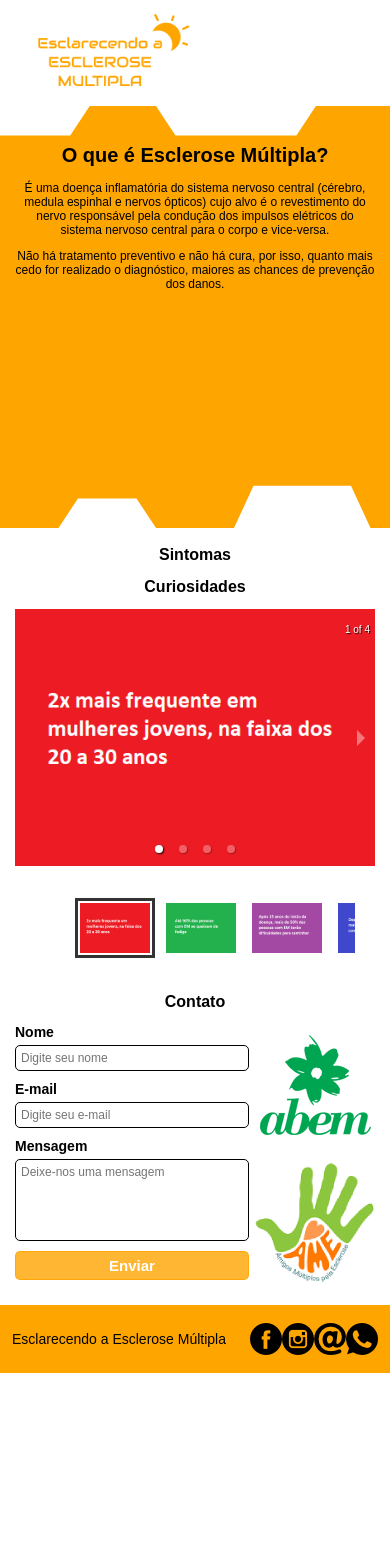
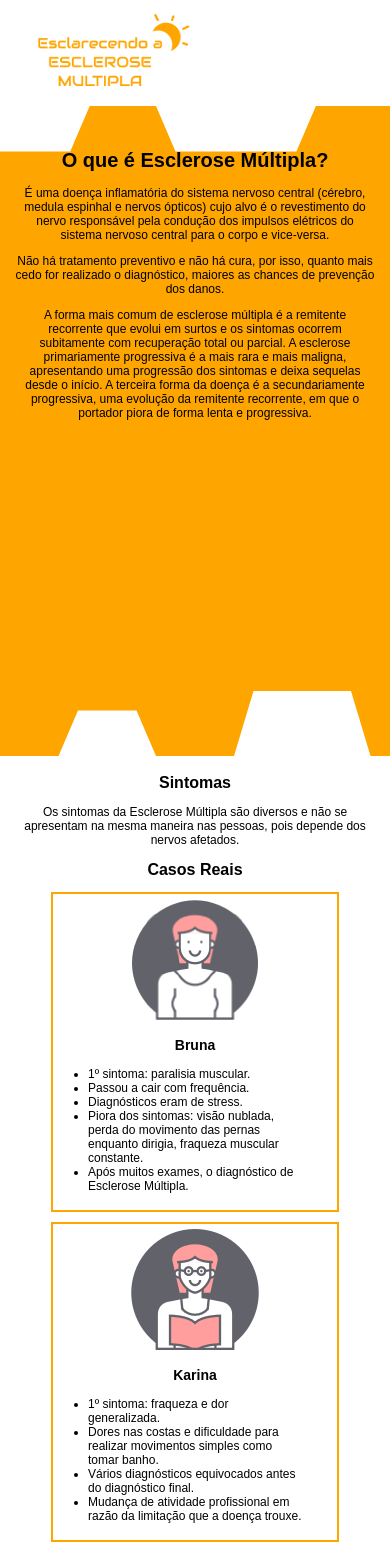
Before and after one commit to fesanto/projeto_final, a React (Create React App) app in the folder my-app/: page / in a window 390 px wide. Shown: the top 1565 px of the page. Before the commit the page ends 1373 px from the top, so only its background shows below. Built offline with nearby package versions, Linux system fonts and the light colour scheme.

Commit message:
mobile first quase finalizado, ainda sem menu hamburguer

```diff
--- a/my-app/src/components/carousel/carousel.js
+++ b/my-app/src/components/carousel/carousel.js
@@ -9,10 +9,10 @@ import curiosidade3 from './c3.png'
 import curiosidade4 from './c4.png'
 
 
-class DemoCarousel extends React.Component {
+class Carrossel extends React.Component {
     render() {
         return (
-            <Carousel>
+            <Carousel showThumbs={false}>
                 <div>
                     <img src={curiosidade1} />
                 </div>
@@ -30,4 +30,4 @@ class DemoCarousel extends React.Component {
     }
 };
 
-export default DemoCarousel
+export default Carrossel
--- a/my-app/src/components/footer/footer.css
+++ b/my-app/src/components/footer/footer.css
@@ -1,9 +1,13 @@
 .footer{
     background-color: rgb(255, 165, 0);
-    justify-content: space-around;
     width: 100%;
     height: auto;
-    display: flex;
+
+}
+
+.footer__div{
+    justify-content: space-around;
+        display: flex;
     padding: 12px 0;
 }
 
@@ -15,3 +19,7 @@
     align-items: center;
     display: flex;
 }
+
+.footer__redes a{
+    padding-right: 3px;
+}
--- a/my-app/src/components/footer/footer.js
+++ b/my-app/src/components/footer/footer.js
@@ -10,31 +10,41 @@ const Footer = ( ) => {
     return (
 
         <footer className='footer'>
-            {/* <Container> */}
+            <Container>
+            <div className='footer__div'>
             <p>Esclarecendo a Esclerose Múltipla</p>
             <div className='footer__redes'>
+                <a href="#">
                     <img
                         className='footer__redes-fb'
                         src={redesFb}
                         alt='logo Facebook redondo preto'
                     />
+                </a>
+                <a href="#">
                     <img
                         className='footer__redes-inst'
                         src={redesInst}
                         alt='logo Instagram redondo preto'
                     />
+                </a>
+                <a href="#">
                     <img
                         className='footer__redes-email'
                         src={redesEmail}
                         alt='imagem do arroba preto'
                     />
+                </a>
+                <a href="#">
                     <img
                         className='footer__redes-whats'
                         src={redesWhats}
                         alt='logo WhatsApp redondo preto'
                     />
+                </a>
             </div>
-            {/* </Container> */}
+            </div>
+            </Container>
         </footer>
 
     );
--- a/my-app/src/components/main/main.css
+++ b/my-app/src/components/main/main.css
@@ -2,8 +2,8 @@
 .header{
     background-color: rgb(255, 165, 0);
     background-size: cover;
-    height: 50vh;
-    padding: 25px 15px;
+    height: 77vh;
+    padding: 30px 15px;
     background-position: center;
     -webkit-clip-path: polygon(0 7%, 18% 7%, 23% 0, 40% 0, 45% 7%, 76% 7%, 81% 0, 100% 0, 100% 100%, 95% 100%, 90% 90%, 65% 90%,  60% 100%, 40% 100%, 35% 93%, 20% 93%, 15% 100%, 0 100%);
     clip-path: polygon(0 7%, 18% 7%, 23% 0, 40% 0, 45% 7%, 76% 7%, 81% 0, 100% 0, 100% 100%, 95% 100%, 90% 90%, 65% 90%, 60% 100%, 40% 100%, 35% 93%, 20% 93%, 15% 100%, 0 100%);
@@ -14,12 +14,42 @@
 }
 
 .sintomas h2,
+.casos-reais h2,
 .curiosidades h2,
 .contato h2{
     font-size: 16px;
 }
 
-.contato__x{
+.sintomas td{
+    font-weight: bold;
+    text-transform: uppercase;
+}
+
+.casos-reais__div{
+    display: flex;
+    flex-direction: column;
+    align-items: center;
+}
+
+.casos-reais__div-1,
+.casos-reais__div-2{
+    border: 2px solid rgb(255, 165, 0);
+    width: 80%;
+    padding: 5px;
+    margin-bottom: 10px;
+}
+
+.casos-reais h3{
+    font-size: 14px;
+}
+
+.casos-reais__div-1 ul,
+.casos-reais__div-2 ul{
+    padding: 0 30px;
+    text-align: left;
+}
+
+.contato__div{
     display: flex;
 }
 
--- a/my-app/src/components/main/main.js
+++ b/my-app/src/components/main/main.js
@@ -1,7 +1,9 @@
 import React from 'react'
+import bruna from './woman-1.png'
+import karina from './woman-2.png'
 import abem from './abem.png'
 import ame from './ame.png'
-import DemoCarousel from '../carousel'
+import Carrossel from '../carousel'
 import Container from '../container'
 import Label from '../label'
 import Input from '../input'
@@ -11,7 +13,7 @@ import './main.css'
 const Main = (props) => {
     return (
         <React.Fragment>
-            <header className="header">
+            <header id="header" className="header">
                 <h1>O que é Esclerose Múltipla?</h1>
                 <p>É uma doença inflamatória do sistema nervoso central (cérebro, medula espinhal e nervos ópticos) cujo
                     alvo é
@@ -20,21 +22,51 @@ const Main = (props) => {
                 o corpo e vice-versa.</p>
                 <p>Não há tratamento preventivo e não há cura, por isso, quanto mais cedo for realizado o diagnóstico,
                 maiores as chances de prevenção dos danos.</p>
+                <p>A forma mais comum de esclerose múltipla é a remitente recorrente que evolui em surtos e os sintomas ocorrem subitamente com recuperação total ou parcial. A esclerose primariamente progressiva é a mais rara e mais maligna, apresentando uma progressão dos sintomas e deixa sequelas desde o início. A terceira forma da doença é a secundariamente progressiva, uma evolução da remitente recorrente, em que o portador piora de forma lenta e progressiva.</p>
             </header>
 
             <Container>
-                <section className="sintomas">
+                <section id="sintomas" className="sintomas">
                     <h2>Sintomas</h2>
+                    <p>Os sintomas da Esclerose Múltipla são diversos e não se apresentam na mesma maneira nas pessoas, pois depende dos nervos afetados. </p>
                 </section>
 
-                <section className="curiosidades">
-                    <h2>Curiosidades</h2>
-                    <DemoCarousel/>
+                <section id="casos-reais" className="casos-reais">
+                    <h2>Casos Reais</h2>
+                    <div className="casos-reais__div">
+                        <div className="casos-reais__div-1">
+                            <img src={bruna} />
+                            <h3>Bruna</h3>
+                            <ul>
+                                <li>1º sintoma: paralisia muscular.</li>
+                                <li>Passou a cair com frequência. </li>
+                                <li>Diagnósticos eram de stress.</li>
+                                <li>Piora dos sintomas: visão nublada, perda do movimento das pernas enquanto dirigia, fraqueza muscular constante.</li>
+                                <li>Após muitos exames, o diagnóstico de Esclerose Múltipla.</li>
+                            </ul>
+                        </div>
+
+                        <div className="casos-reais__div-2">
+                            <img src={karina} />
+                            <h3>Karina</h3>
+                            <ul>
+                                <li>1º sintoma:  fraqueza e dor generalizada.</li>
+                                <li>Dores nas costas e dificuldade para realizar movimentos simples como tomar banho. </li>
+                                <li>Vários diagnósticos equivocados antes do diagnóstico final.</li>
+                                <li>Mudança de atividade profissional em razão da limitação que a doença trouxe.</li>
+                            </ul>
+                        </div>
+                    </div>
                 </section>
 
-                <section className='contato'>
+                <section id="curiosidades" className="curiosidades">
+                    <h2>Curiosidades</h2>
+                    <Carrossel />
+                </section>
+
+                <section id="contatp" className='contato'>
                     <h2>Contato</h2>
-                    <div className="contato__x">
+                    <div className="contato__div">
                         <div className="contato__form">
                             <Label htmlFor='name'>Nome</Label>
                             <Input id='name' type='text' placeholder='Digite seu nome' />
--- /dev/null
+++ b/my-app/src/components/navbar/menu/index.js
@@ -0,0 +1,3 @@
+import Menu from './menu'
+
+export default Menu
--- /dev/null
+++ b/my-app/src/components/navbar/menu/menu.css
@@ -0,0 +1,129 @@
+/*nav bar MENU BURGUER */
+.container {
+  display: none;
+  cursor: pointer;
+}
+  @media (max-width: 800px){
+  .navbar{
+    justify-content: start;
+    padding: 1em;
+  }
+  .container {
+    display: inline-block;
+  }
+  .menu-list{
+    display:none;
+  }
+  .navbar-logo {
+   position: absolute;
+   left: 40em;
+  }
+  #menuToggle{
+    display: block;
+    position: relative;
+    z-index: 1;
+    -webkit-user-select: none;
+    user-select: none;
+  }
+  #menuToggle input{
+    display: block;
+    width: 40px;
+    height: 32px;
+    position: absolute;
+    top: -7px;
+    left: -5px;
+    cursor: pointer;
+    opacity: 0; /* esconde o input falso */
+    z-index: 2;
+    -webkit-touch-callout: none;
+  }
+  #menuToggle span {
+    display: block;
+    width: 33px;
+    height: 4px;
+    margin-bottom: 5px;
+    position: relative;
+    background: #0e0d0d;
+    border-radius: 3px;
+    z-index: 1;
+    transform-origin: 4px 0px;
+    transition: transform 0.5s cubic-bezier(0.77,0.2,0.05,1.0),
+                background 0.5s cubic-bezier(0.77,0.2,0.05,1.0),
+                opacity 0.55s ease;
+  }
+  #menuToggle input:checked ~ span{
+    opacity: 1;
+    transform: rotate(45deg) translate(-1px, -2px);
+    background: #232323;
+  }
+  #menuToggle input:checked ~ span:nth-last-child(3){
+    opacity: 0;
+    transform: rotate(0deg) scale(0.2, 0.2);
+  }
+  #menuToggle input:checked ~ span:nth-last-child(2){
+    transform: rotate(-45deg) translate(1px, -1px);
+  }
+  .burguer-menu-list{
+    position: absolute;
+    width: 300px;
+    margin: -100px 0 0 -50px;
+    padding: 50px;
+    padding-top: 125px;
+    background-color: rgba(243, 243, 125, 0.658);
+    list-style-type: none;
+    -webkit-font-smoothing: antialiased;
+    transform-origin: 0% 0%;
+    transform: translate(-100%, 0);
+    transition: transform 0.5s cubic-bezier(0.77,0.2,0.05,1.0);
+  }
+  .list-item{
+    padding: 10px 0;
+    font-size: 22px;
+  }
+  ul a:hover{
+    background-color: rgb(212, 212, 4);
+    width: 100%;
+  }
+  #menuToggle input:checked ~ ul {
+  transform: none;
+  }
+}
+@media (max-width: 720px){
+  .navbar-logo {
+   display:none;
+  }
+}
+
+
+
+/* DROPDOWN MENU */
+.dropbtn {
+  background-color: transparent;
+  font-family: inherit;
+  font-size: 16px;
+  border: none;
+}
+
+.dropdown {
+  position: relative;
+  display: inline-block;
+}
+
+.dropdown-content {
+  display: none;
+  position: absolute;
+  min-width: 160px;
+  background: rgb(245, 245, 120);
+  z-index: 1;
+}
+
+.dropdown-content a {
+  color: black;
+  padding: 12px 16px;
+  text-decoration: none;
+  display: block;
+}
+
+.dropdown:hover .dropdown-content {
+  display: block;
+}
--- a/my-app/src/components/navbar/navbar.js
+++ b/my-app/src/components/navbar/navbar.js
@@ -13,6 +13,7 @@ const Navbar = (props) => {
                 src={logo}
                 alt='logo esclarecendo a esclerose múltipla tem um sol e a frase nome do site em laranja'
             />
+
             {/* <Menu {...props} /> */}
         </nav>
         </Container>
```
Also changed, not shown: my-app/src/components/navbar/menu/menu.js (added, +26 -0 lines), my-app/src/components/main/woman-1.png (added), my-app/src/components/main/woman-2.png (added), my-app/src/components/navbar/navbar.css (line endings or trailing spaces). Lines whose indentation alone changed are shown as unchanged.
